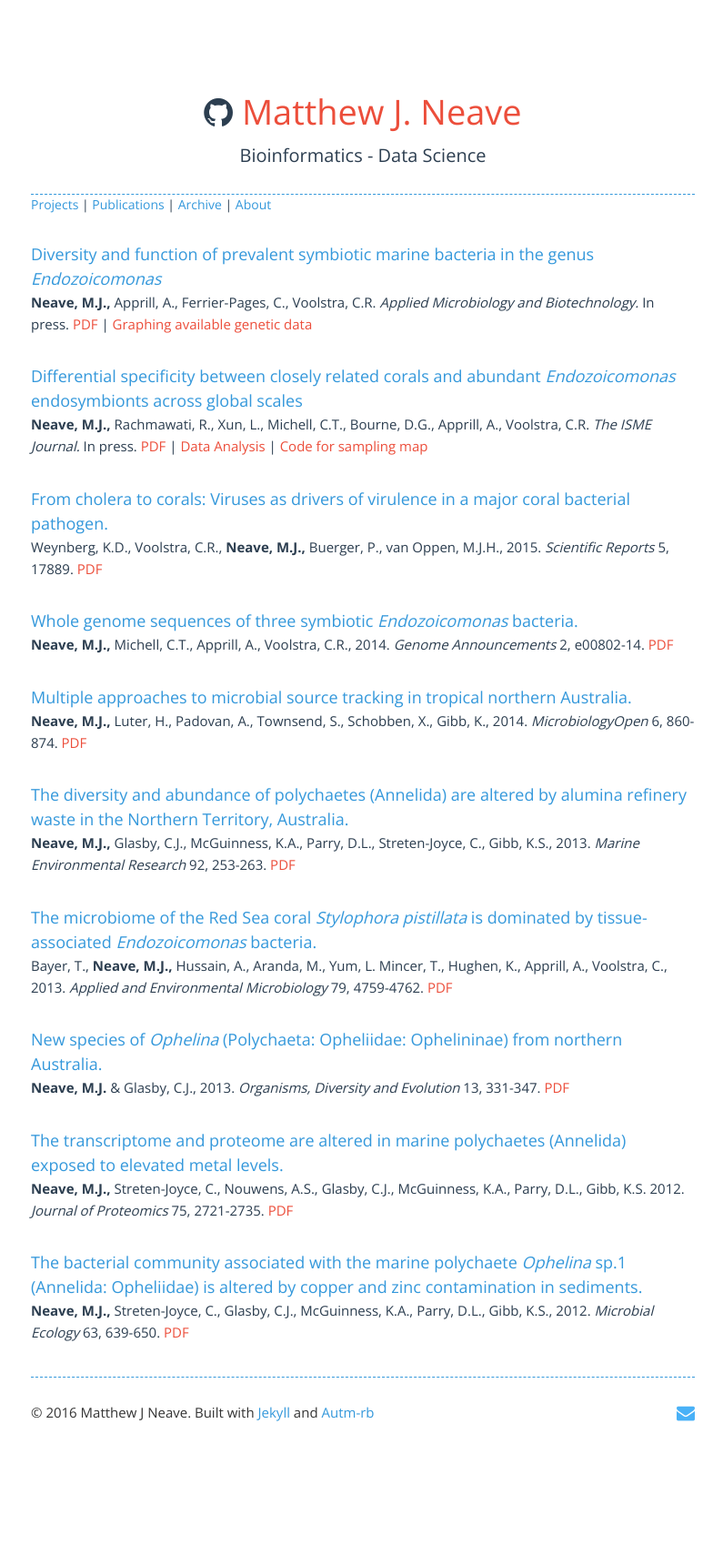
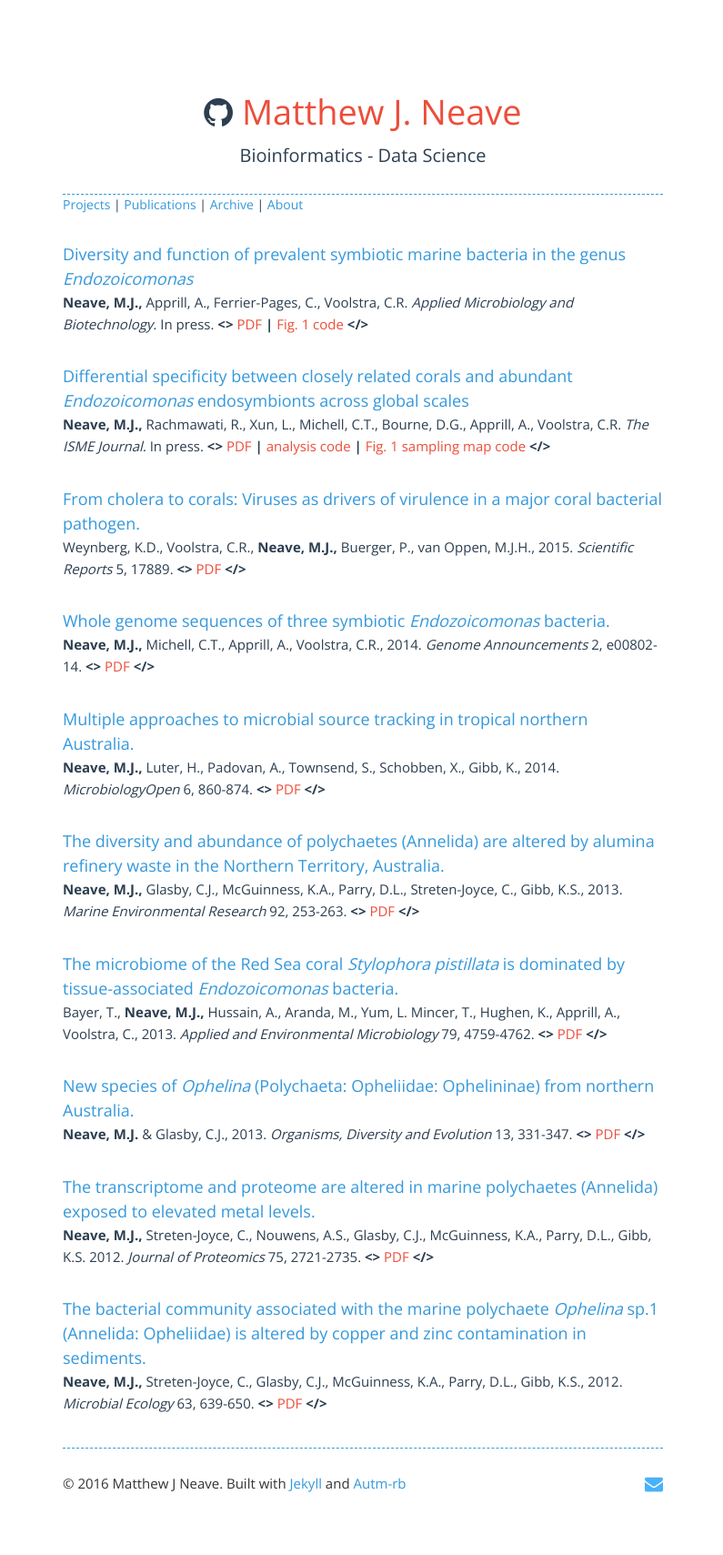
Before and after one commit to neavemj/neavemj.github.io, a Jekyll site: the page built from publications.html, in a window 1280 px wide. Shown: the whole page at 91% size, without its empty margins (241-1036 px from the left). Built offline with Jekyll 4.4.1, drawn with Linux system fonts in a browser that asks for light colours; nearby versions of some CDN libraries; comment, search, counter and statistics services are not loaded; before the commit the page ends 1631 px from its top, so only the background shows below that.

Commit message:
updated publication formatting

```diff
--- a/public/stylesheets/styles.css
+++ b/public/stylesheets/styles.css
@@ -107,7 +107,7 @@ strong {
 }
 
 .wrapper {
-  max-width: 770px;
+  max-width: 700px;
   margin: 0 auto;
   position: relative;
   padding: 0 20px;
--- a/publications.html
+++ b/publications.html
@@ -8,67 +8,86 @@ layout: default
   <div class="col-md-12">
 	  <h1bl>Diversity and function of prevalent symbiotic marine bacteria in the genus <i>Endozoicomonas</i></h1bl>
 	  <p><b>Neave, M.J.,</b> Apprill, A., Ferrier-Pages, C., Voolstra, C.R. <i>Applied Microbiology and Biotechnology.</i> In press.
+	  <b>&lt&gt</b>
 	  <a id="pdf-pubs" href=/pdfs/Neave_et_al-2016-Applied_Microbiology_and_Biotechnology.pdf>PDF</a>
-	  |
-	  <a id="code-link" href="/posts/endosNCBI">Graphing available genetic data</a>
+	  <b>|</b>
+	  <a id="code-link" href="/posts/endosNCBI">Fig. 1 code</a>
+	  <b>&lt/&gt</b>
 	  </p>
 
       <br>
       <h1bl>Differential specificity between closely related corals and abundant <i>Endozoicomonas</i> endosymbionts across global scales</h1bl>
       <p><b>Neave, M.J.,</b> Rachmawati, R., Xun, L., Michell, C.T., Bourne, D.G., Apprill, A., Voolstra, C.R. <i>The ISME Journal.</i> In press.
+	  <b>&lt&gt</b>
           <a id="pdf-pubs" href=/pdfs/Neave_et_al-2016-The_ISME_Journal.pdf>PDF</a>
-	  |
-	  <a id="code-link" href="/posts/coralMicrobiome">Data Analysis</a>
-	  |
-	  <a id="code-link" href="/posts/coralMap">Code for sampling map</a>
+	  <b>|</b>
+	  <a id="code-link" href="/posts/coralMicrobiome">analysis code</a>
+	  <b>|</b>
+	  <a id="code-link" href="/posts/coralMap">Fig. 1 sampling map code</a>
+	  <b>&lt/&gt</b>
 	  </p>
-
       <br>
       <h1bl>From cholera to corals: Viruses as drivers of virulence in a major coral bacterial pathogen.</h1bl>
       <p>Weynberg, K.D., Voolstra, C.R., <b>Neave, M.J.,</b> Buerger, P., van Oppen, M.J.H., 2015. <i>Scientific Reports</i> 5, 17889.
+	  <b>&lt&gt</b>
 	  <a id="pdf-pubs" href=/pdfs/Weynberg_et_al-2015-Scientific_Reports.pdf>PDF</a>
+	  <b>&lt/&gt</b>
 	  </p>
 
       <br>
       <h1bl>Whole genome sequences of three symbiotic <i>Endozoicomonas</i> bacteria.</h1bl>
       <p><b>Neave, M.J.,</b> Michell, C.T., Apprill, A., Voolstra, C.R., 2014. <i>Genome Announcements</i> 2, e00802-14.
+	  <b>&lt&gt</b>
 	  <a id="pdf-pubs" href=/pdfs/Neave_et_al-2014-Genome_Announcements.pdf>PDF</a>
+	  <b>&lt/&gt</b>
 	  </p>
 
       <br>
       <h1bl>Multiple approaches to microbial source tracking in tropical northern Australia.</h1bl>
       <p><b>Neave, M.J.,</b> Luter, H., Padovan, A., Townsend, S., Schobben, X., Gibb, K., 2014. <i>MicrobiologyOpen</i> 6, 860-874.
+	  <b>&lt&gt</b>
 	  <a id="pdf-pubs" href=/pdfs/Neave_et_al-2014-MicrobiologyOpen.pdf>PDF</a>
+	  <b>&lt/&gt</b>
 	  </p>
 
       <br>
       <h1bl>The diversity and abundance of polychaetes (Annelida) are altered by alumina refinery waste in the Northern Territory, Australia.</h1bl>
       <p><b>Neave, M.J.,</b> Glasby, C.J., McGuinness, K.A., Parry, D.L., Streten-Joyce, C., Gibb, K.S., 2013. <i>Marine Environmental Research</i> 92, 253-263.
+	  <b>&lt&gt</b>
 	  <a id="pdf-pubs" href=/pdfs/Neave_et_al-2013-Marine_Environmental_Research.pdf>PDF</a>
+	  <b>&lt/&gt</b>
 	  </p>
 
       <br>
       <h1bl>The microbiome of the Red Sea coral <i>Stylophora pistillata</i> is dominated by tissue-associated <i>Endozoicomonas</i> bacteria.</h1bl>
       <p>Bayer, T., <b>Neave, M.J.,</b> Hussain, A., Aranda, M., Yum, L. Mincer, T., Hughen, K., Apprill, A., Voolstra, C., 2013. <i>Applied and Environmental Microbiology</i> 79, 4759-4762.
+	  <b>&lt&gt</b>
 	  <a id="pdf-pubs" href=/pdfs/Bayer_et_al-2013-Applied_and_Environmental_Microbiology.pdf>PDF</a>
+	  <b>&lt/&gt</b>
 	  </p>
 
       <br>
       <h1bl>New species of <i>Ophelina</i> (Polychaeta: Opheliidae: Ophelininae) from northern Australia.</h1bl>
       <p><b>Neave, M.J.</b> & Glasby, C.J., 2013. <i>Organisms, Diversity and Evolution</i> 13, 331-347.
+	  <b>&lt&gt</b>
 	  <a id="pdf-pubs" href=/pdfs/Neave_and_Glasby-2013-Organisms_Diversity_and_Evolution.pdf>PDF</a>
+	  <b>&lt/&gt</b>
 	  </p>
 
       <br>
       <h1bl>The transcriptome and proteome are altered in marine polychaetes (Annelida) exposed to elevated metal levels.</h1bl>
       <p><b>Neave, M.J.,</b> Streten-Joyce, C., Nouwens, A.S., Glasby, C.J., McGuinness, K.A., Parry, D.L., Gibb, K.S. 2012. <i>Journal of Proteomics</i> 75, 2721-2735.
+	  <b>&lt&gt</b>
 	  <a id="pdf-pubs" href=/pdfs/Neave_et_al-2012-Journal_of_Proteomics.pdf>PDF</a>
+	  <b>&lt/&gt</b>
 	  </p>
 
       <br>
       <h1bl>The bacterial community associated with the marine polychaete <i>Ophelina</i> sp.1 (Annelida: Opheliidae) is altered by copper and zinc contamination in sediments.</h1bl>
       <p><b>Neave, M.J.,</b> Streten-Joyce, C., Glasby, C.J., McGuinness, K.A., Parry, D.L., Gibb, K.S., 2012. <i>Microbial Ecology</i> 63, 639-650.
+	  <b>&lt&gt</b>
 	  <a id="pdf-pubs" href=/pdfs/Neave_et_al-2012-Microbial_Ecology.pdf>PDF</a>
+	  <b>&lt/&gt</b>
 	  </p>
 
   </div>
```
